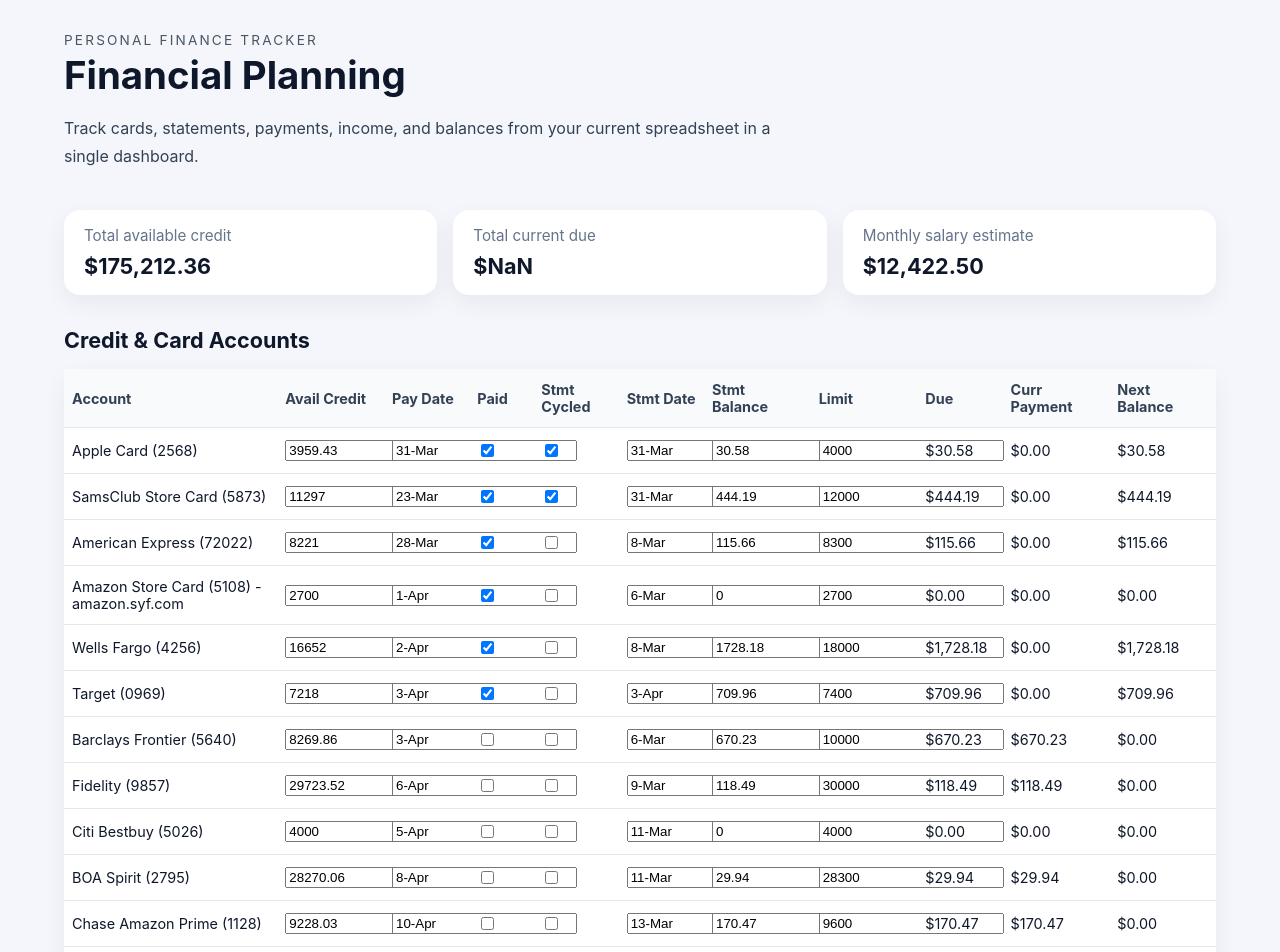
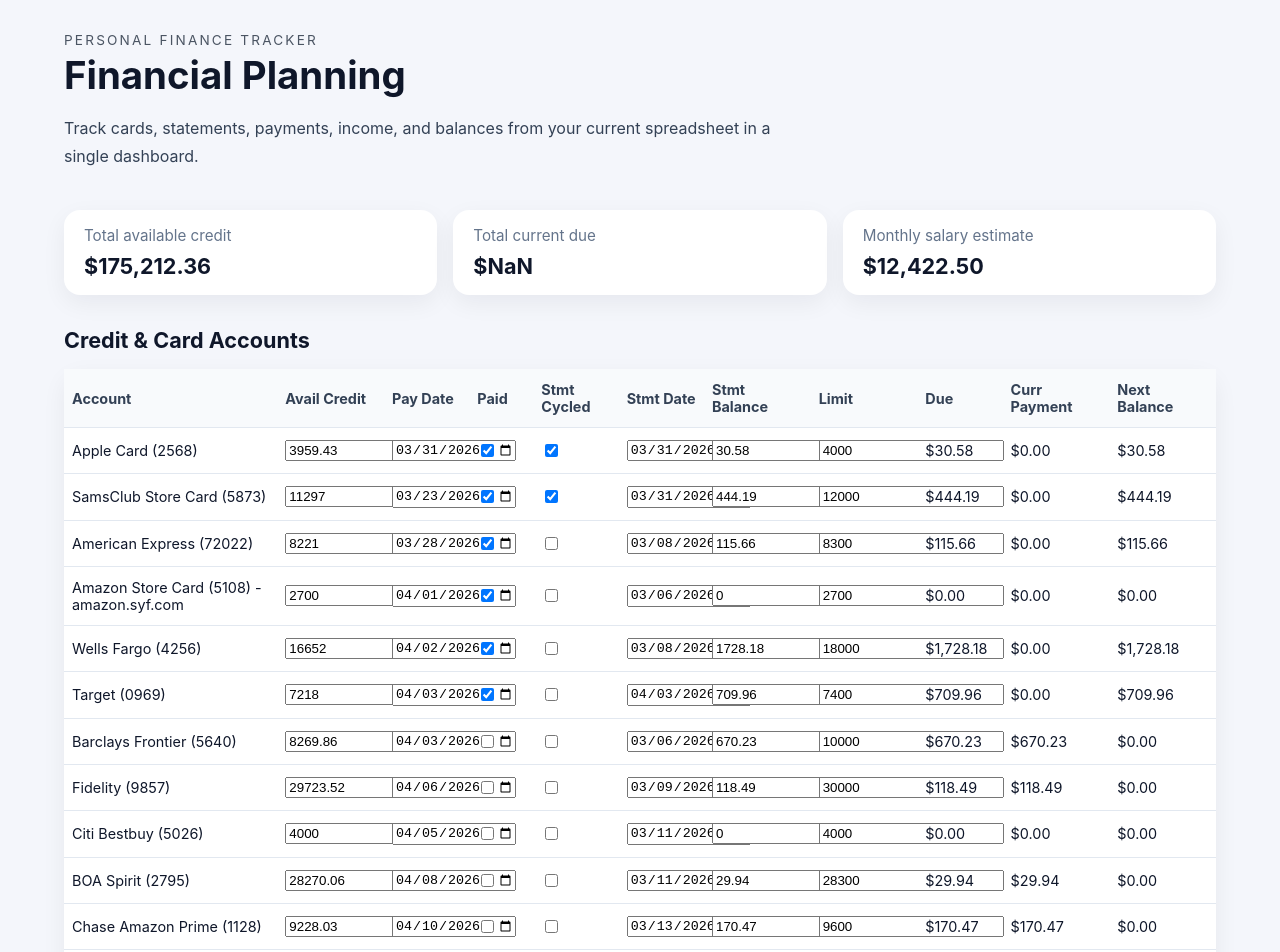
Before and after one commit to naudiyal/financialplanningui, a React (Vite) app: page / in a window 1280 px wide. Shown: the top 952 px of the page. Built offline with nearby package versions, Linux system fonts and the light colour scheme; the HTML template or start-up script is replaced by a standard one.

Commit message:
Convert date inputs to HTML5 date pickers with ISO date format

```diff
--- a/src/App.tsx
+++ b/src/App.tsx
@@ -3,6 +3,25 @@
 
 const currency = (value: number) =>
   value.toLocaleString('en-US', { style: 'currency', currency: 'USD' })
+
+// Convert DD-MMM format to YYYY-MM-DD
+const convertToISODate = (dateStr: string) => {
+  const months: { [key: string]: string } = {
+    'Jan': '01', 'Feb': '02', 'Mar': '03', 'Apr': '04', 'May': '05', 'Jun': '06',
+    'Jul': '07', 'Aug': '08', 'Sep': '09', 'Oct': '10', 'Nov': '11', 'Dec': '12'
+  }
+  const [day, month] = dateStr.split('-')
+  return `2026-${months[month]}-${day.padStart(2, '0')}`
+}
+
+// Convert YYYY-MM-DD to DD-MMM format
+const convertFromISODate = (isoDate: string) => {
+  const date = new Date(isoDate)
+  const day = date.getDate()
+  const monthNames = ['Jan', 'Feb', 'Mar', 'Apr', 'May', 'Jun', 'Jul', 'Aug', 'Sep', 'Oct', 'Nov', 'Dec']
+  const month = monthNames[date.getMonth()]
+  return `${day}-${month}`
+}
 
 export default function App() {
   const [creditAccounts, setCreditAccounts] = useState(initialCreditAccounts)
@@ -82,7 +101,7 @@
                     </td>
                     <td>
                       <input
-                        type="text"
+                        type="date"
                         value={account.nextPaymentDate}
                         onChange={(e) => updateAccount(index, 'nextPaymentDate', e.target.value)}
                       />
@@ -103,7 +122,7 @@
                     </td>
                     <td>
                       <input
-                        type="text"
+                        type="date"
                         value={account.lastStatementDate}
                         onChange={(e) => updateAccount(index, 'lastStatementDate', e.target.value)}
                       />
--- a/src/data/financialData.ts
+++ b/src/data/financialData.ts
@@ -26,130 +26,130 @@
   {
     name: 'Apple Card (2568)',
     availableCredit: 3959.43,
-    nextPaymentDate: '31-Mar',
+    nextPaymentDate: '2026-03-31',
     paidThisMonth: true,
     statementCycledAfterPayment: true,
-    lastStatementDate: '31-Mar',
+    lastStatementDate: '2026-03-31',
     lastStatementBalance: 30.58,
     creditLimit: 4000,
   },
   {
     name: 'SamsClub Store Card (5873)',
     availableCredit: 11297,
-    nextPaymentDate: '23-Mar',
+    nextPaymentDate: '2026-03-23',
     paidThisMonth: true,
     statementCycledAfterPayment: true,
-    lastStatementDate: '31-Mar',
+    lastStatementDate: '2026-03-31',
     lastStatementBalance: 444.19,
     creditLimit: 12000,
   },
   {
     name: 'American Express (72022)',
     availableCredit: 8221,
-    nextPaymentDate: '28-Mar',
+    nextPaymentDate: '2026-03-28',
     paidThisMonth: true,
     statementCycledAfterPayment: false,
-    lastStatementDate: '8-Mar',
+    lastStatementDate: '2026-03-08',
     lastStatementBalance: 115.66,
     creditLimit: 8300,
   },
   {
     name: 'Amazon Store Card (5108) - amazon.syf.com',
     availableCredit: 2700,
-    nextPaymentDate: '1-Apr',
+    nextPaymentDate: '2026-04-01',
     paidThisMonth: true,
     statementCycledAfterPayment: false,
-    lastStatementDate: '6-Mar',
+    lastStatementDate: '2026-03-06',
     lastStatementBalance: 0,
     creditLimit: 2700,
   },
   {
     name: 'Wells Fargo (4256)',
     availableCredit: 16652,
-    nextPaymentDate: '2-Apr',
+    nextPaymentDate: '2026-04-02',
     paidThisMonth: true,
     statementCycledAfterPayment: false,
-    lastStatementDate: '8-Mar',
+    lastStatementDate: '2026-03-08',
     lastStatementBalance: 1728.18,
     creditLimit: 18000,
   },
   {
     name: 'Target (0969)',
     availableCredit: 7218,
-    nextPaymentDate: '3-Apr',
+    nextPaymentDate: '2026-04-03',
     paidThisMonth: true,
     statementCycledAfterPayment: false,
-    lastStatementDate: '3-Apr',
+    lastStatementDate: '2026-04-03',
     lastStatementBalance: 709.96,
     creditLimit: 7400,
   },
   {
     name: 'Barclays Frontier (5640)',
     availableCredit: 8269.86,
-    nextPaymentDate: '3-Apr',
+    nextPaymentDate: '2026-04-03',
     paidThisMonth: false,
     statementCycledAfterPayment: false,
-    lastStatementDate: '6-Mar',
+    lastStatementDate: '2026-03-06',
     lastStatementBalance: 670.23,
     creditLimit: 10000,
   },
   {
     name: 'Fidelity (9857)',
     availableCredit: 29723.52,
-    nextPaymentDate: '6-Apr',
+    nextPaymentDate: '2026-04-06',
     paidThisMonth: false,
     statementCycledAfterPayment: false,
-    lastStatementDate: '9-Mar',
+    lastStatementDate: '2026-03-09',
     lastStatementBalance: 118.49,
     creditLimit: 30000,
   },
   {
     name: 'Citi Bestbuy (5026)',
     availableCredit: 4000,
-    nextPaymentDate: '5-Apr',
+    nextPaymentDate: '2026-04-05',
     paidThisMonth: false,
     statementCycledAfterPayment: false,
-    lastStatementDate: '11-Mar',
+    lastStatementDate: '2026-03-11',
     lastStatementBalance: 0,
     creditLimit: 4000,
   },
   {
     name: 'BOA Spirit (2795)',
     availableCredit: 28270.06,
-    nextPaymentDate: '8-Apr',
+    nextPaymentDate: '2026-04-08',
     paidThisMonth: false,
     statementCycledAfterPayment: false,
-    lastStatementDate: '11-Mar',
+    lastStatementDate: '2026-03-11',
     lastStatementBalance: 29.94,
     creditLimit: 28300,
   },
   {
     name: 'Chase Amazon Prime (1128)',
     availableCredit: 9228.03,
-    nextPaymentDate: '10-Apr',
+    nextPaymentDate: '2026-04-10',
     paidThisMonth: false,
     statementCycledAfterPayment: false,
-    lastStatementDate: '13-Mar',
+    lastStatementDate: '2026-03-13',
     lastStatementBalance: 170.47,
     creditLimit: 9600,
   },
   {
     name: 'Chase Marriott (4245)',
     availableCredit: 11700,
-    nextPaymentDate: '10-Apr',
+    nextPaymentDate: '2026-04-10',
     paidThisMonth: false,
     statementCycledAfterPayment: false,
-    lastStatementDate: '13-Mar',
+    lastStatementDate: '2026-03-13',
     lastStatementBalance: 0,
     creditLimit: 11700,
   },
   {
     name: 'Chase Sapphire Reserve (9140)',
     availableCredit: 33973.46,
-    nextPaymentDate: '10-Apr',
+    nextPaymentDate: '2026-04-10',
     paidThisMonth: false,
     statementCycledAfterPayment: false,
-    lastStatementDate: '13-Mar',
+    lastStatementDate: '2026-03-13',
     lastStatementBalance: 855.71,
     creditLimit: 35400,
   },
```
